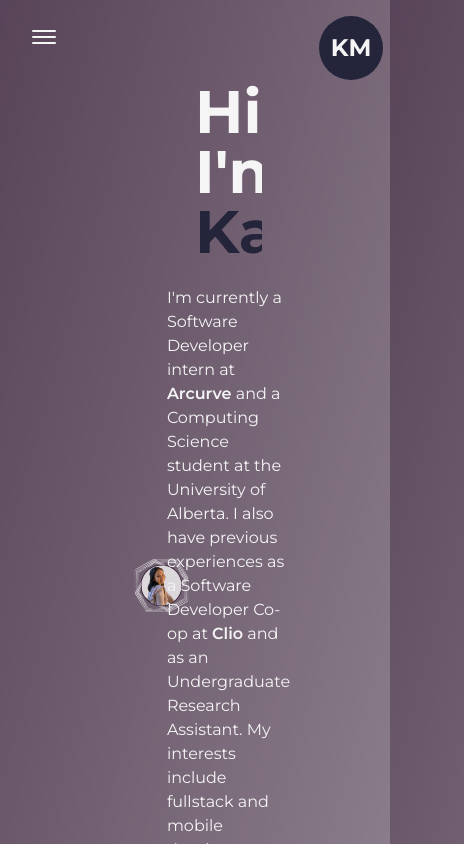
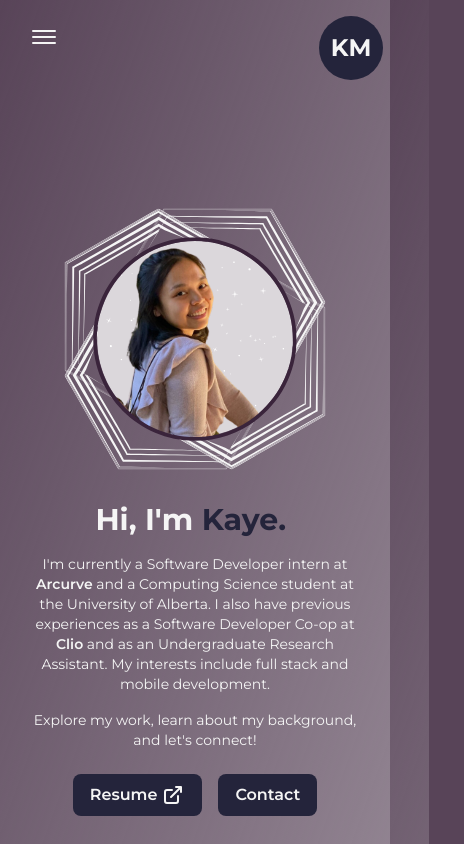
Before and after one commit to kaynzhel/kaynzhel.github.io, a Next.js app: page / in a window 390 px wide. Shown: the top 844 px of the page, 464 px wide, since content can reach past the window. Built offline with nearby package versions, Linux system fonts and the light colour scheme.

Commit message:
update home page

```diff
--- a/app/components/AnimatedText.js
+++ b/app/components/AnimatedText.js
@@ -31,7 +31,7 @@
 
 const AnimatedText = ({className="", text}) => {
     return (
-        <div className={"w-full mx-auto py-2 flex items-center justify-center text-center overflow-hidden"}>
+        <div className={"w-full mx-auto py-2 flex items-center justify-center text-center overflow-hidden sm:py-0"}>
             <motion.h1
                 animate={"animate"}
                 className={`${className} inline-block w-full text-light font-bold capitalize text-6xl`}
--- a/app/components/GenLayout.js
+++ b/app/components/GenLayout.js
@@ -2,7 +2,7 @@
 
 const GenLayout = ({children, className=""}) => {
     return (
-        <div className={`${className} w-full h-full inline-block p-32`}>
+        <div className={`${className} w-full h-full inline-block p-32 xl:p-24 lg:p-16 md:p-12 sm:p-8`}>
             {children}
         </div>
     )
--- a/app/page.js
+++ b/app/page.js
@@ -7,44 +7,46 @@
 function Home() {
     return (
         <main className={"flex items-center text-light w-full min-h-screen"}>
-            <GenLayout className={"pt-0"}>
-                <div className={"flex items-center justify-between w-full"}>
-                    <div className={"w-1/2"}>
+            <GenLayout className={"pt-0 md:pt-16 sm:pt-8"}>
+                <div className={"flex items-center justify-between w-full lg:flex-col"}>
+                    <div className={"w-1/2 md:w-full"}>
                         <Image
                             src={"/home_images/home_photo_2.svg"}
                             alt={"Kaye's Home Photo"}
-                            className={"w-full h-auto"}
+                            className={"w-full h-auto md:inline-block md:w-full"}
                             width={50}
                             height={50}
                             priority
                             sizes={"(max-width: 768px) 100vw, (max-width: 1200px) 50vw, 33vw"}
                         />
                     </div>
-                    <div className={"w-1/2 flex flex-col items-center self-center"}>
+                    <div className={"w-1/2 flex flex-col items-center self-center lg:w-full lg:text-center"}>
                         <AnimatedText
-                            className={"text-left"}
+                            className={"text-left xl:!text-5xl lg:!text-center lg:!text-6xl md:!text-5xl sm:!text-3xl"}
                             text={"Hi, I'm Kaye."}
                         />
-                        <p className={"my-4"}>
+                        <p className={"my-4 text-base md:text-md sm:text-sm"}>
                             I'm currently a Software Developer intern at <a className={"font-semibold hover:underline"} href={"https://arcurve.com"} target={"_blank"}>Arcurve</a> and a Computing Science student at the University of Alberta.
                             I also have previous experiences as a Software Developer Co-op at <a className={"font-semibold hover:underline"} href={"https://www.clio.com/"} target={"_blank"}>Clio</a> and as an Undergraduate Research Assistant.
-                            My interests include fullstack and mobile development.
+                            My interests include full stack and mobile development.
                         </p>
-                        <p className={"mb-4 self-start"}>
+                        <p className={"mb-4 self-start lg:self-center md:text-md sm:text-sm"}>
                             Explore my work, learn about my background, and let's connect!
                         </p>
-                        <div className={"flex items-center self-start mt-2"}>
+                        <div className={"flex items-center self-start mt-2 lg:self-center"}>
                             <Link
-                                className={"flex items-center bg-dark text-light p-2.5 px-6 rounded-lg text-lg font-semibold " +
-                                    "hover:bg-light hover:text-dark border border-sold border-transparent hover:border-dark"}
+                                className={`flex items-center bg-dark text-light p-2.5 px-6 rounded-lg text-lg font-semibold
+                                    hover:bg-light hover:text-dark border border-sold border-transparent hover:border-dark
+                                    md:p-2 md:px-4 md:text-base`}
                                 href={"/documents/resume_kaye.pdf"}
                                 target={"_blank"}
                             >
                                 Resume <LinkArrow className={"w-6 ml-1"}/>
                             </Link>
                             <Link
-                                className={"ml-4 flex items-center bg-dark text-light p-2.5 px-6 rounded-lg text-lg font-semibold " +
-                                    "hover:bg-light hover:text-dark border border-sold border-transparent hover:border-dark"}
+                                className={`ml-4 flex items-center bg-dark text-light p-2.5 px-6 rounded-lg text-lg font-semibold
+                                    hover:bg-light hover:text-dark border border-sold border-transparent hover:border-dark
+                                    md:p-2 md:px-4 md:text-base`}
                                 href={"mailto:kayeena.misay@gmail.com?subject=Hi Kaye, I would like to connect!"}
                                 target={"_blank"}
                             >
```
